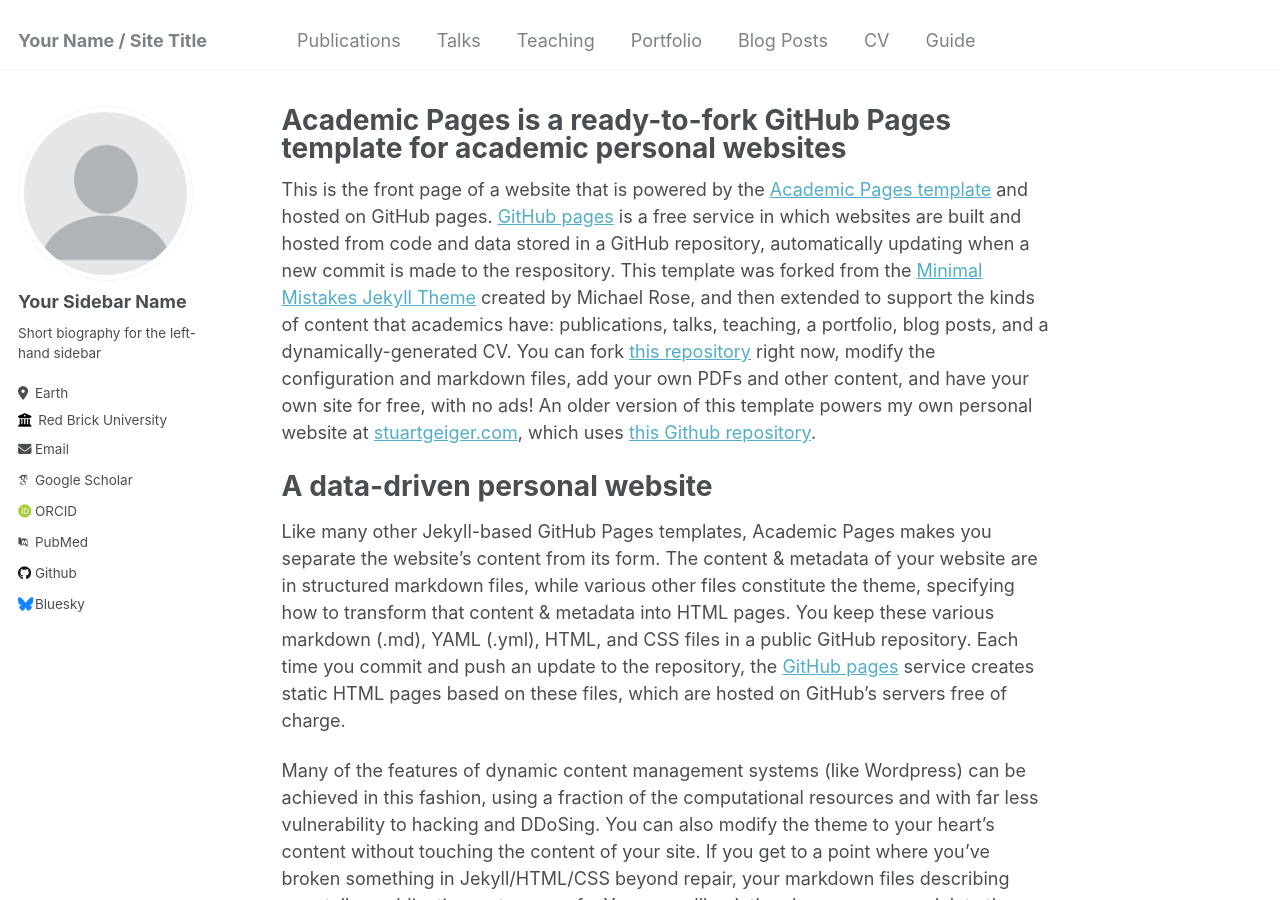
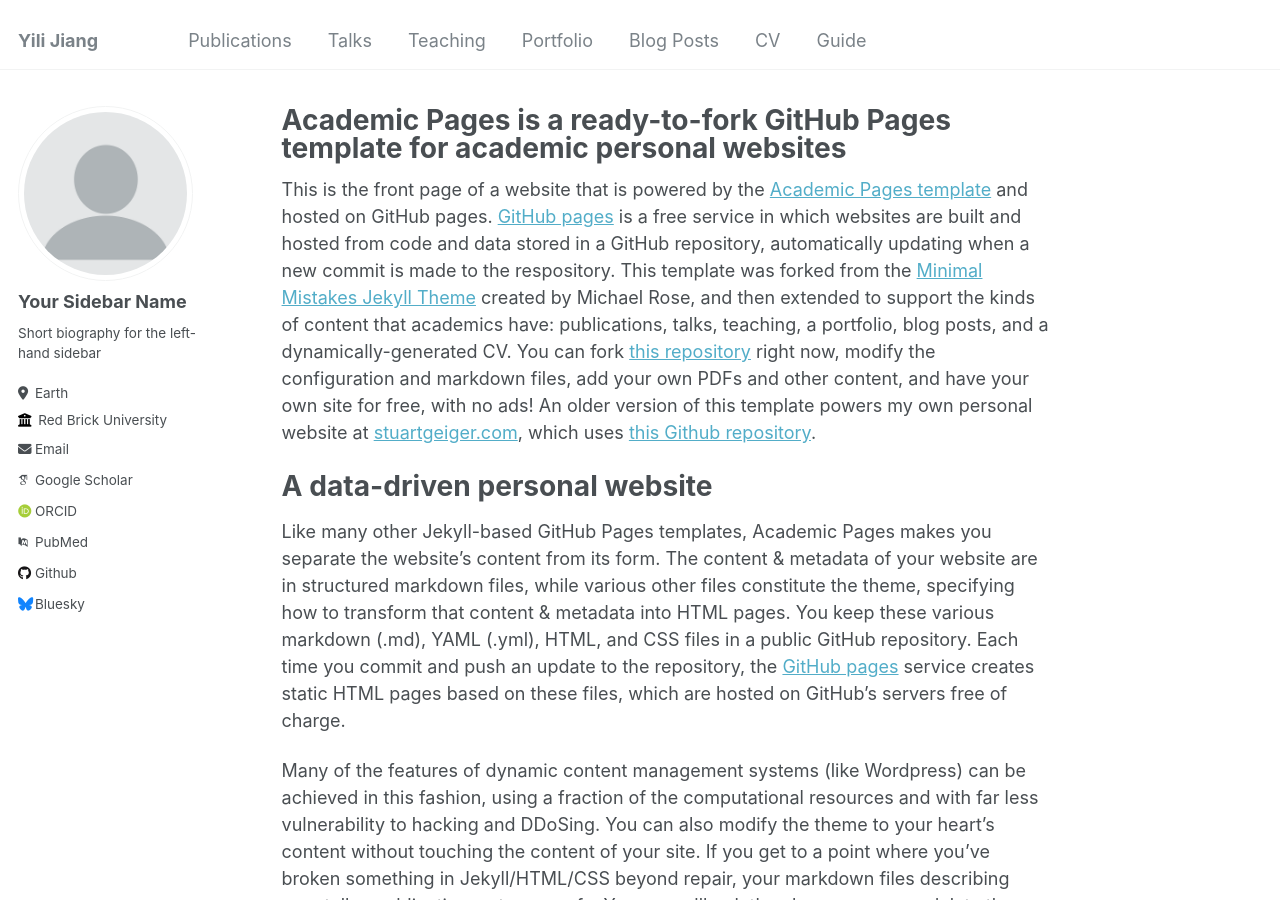
Before and after one commit to CANlabGo/Homepage, a Jekyll site: the page built from _pages/about.md, in a window 1280 px wide and 900 px high. Built offline with Jekyll 4.4.1, drawn with Linux system fonts in a browser that asks for light colours; some web fonts are replaced.

Commit message:
Update _config.yml

```diff
--- a/_config.yml
+++ b/_config.yml
@@ -8,13 +8,13 @@
 
 # Basic Site Settings
 locale                   : "en-US"
-title                    : "Your Name / Site Title"
+title                    : "Yili Jiang"
 title_separator          : "-"
 name                     : &name "Your Name"
 description              : &description "personal description"
-url                      : https://academicpages.github.io # the base hostname & protocol for your site e.g. "https://mmistakes.github.io"
+url                      : https://CANlabGo.github.io # the base hostname & protocol for your site e.g. "https://mmistakes.github.io"
 baseurl                  : "" # the subpath of your site, e.g. "/blog"
-repository               : "academicpages/academicpages.github.io"
+repository               : "CANlabGo/Homepage.github.io"
 
 # Site Author - The following control what appear as part of the author content on the side bar.
 #               If a field is blank the icon and link will not appear, otherwise it will be shown.
```
